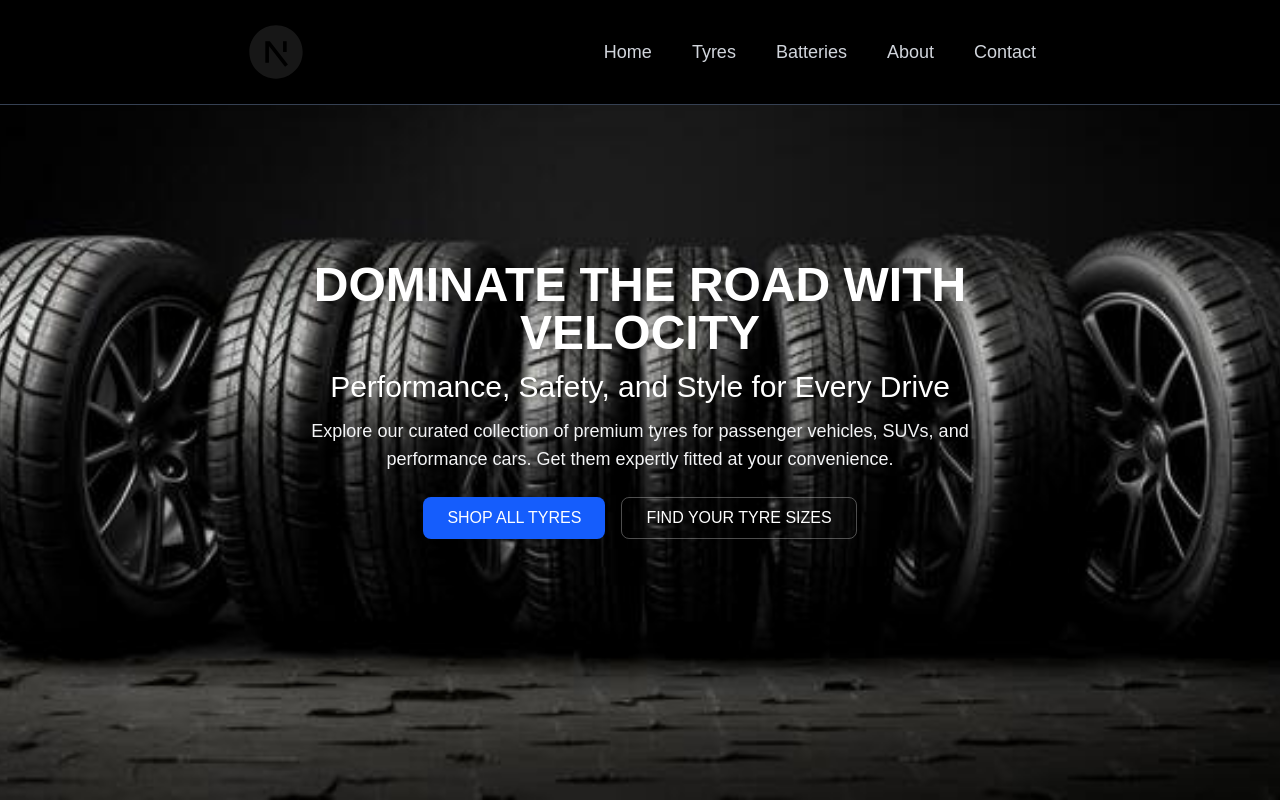
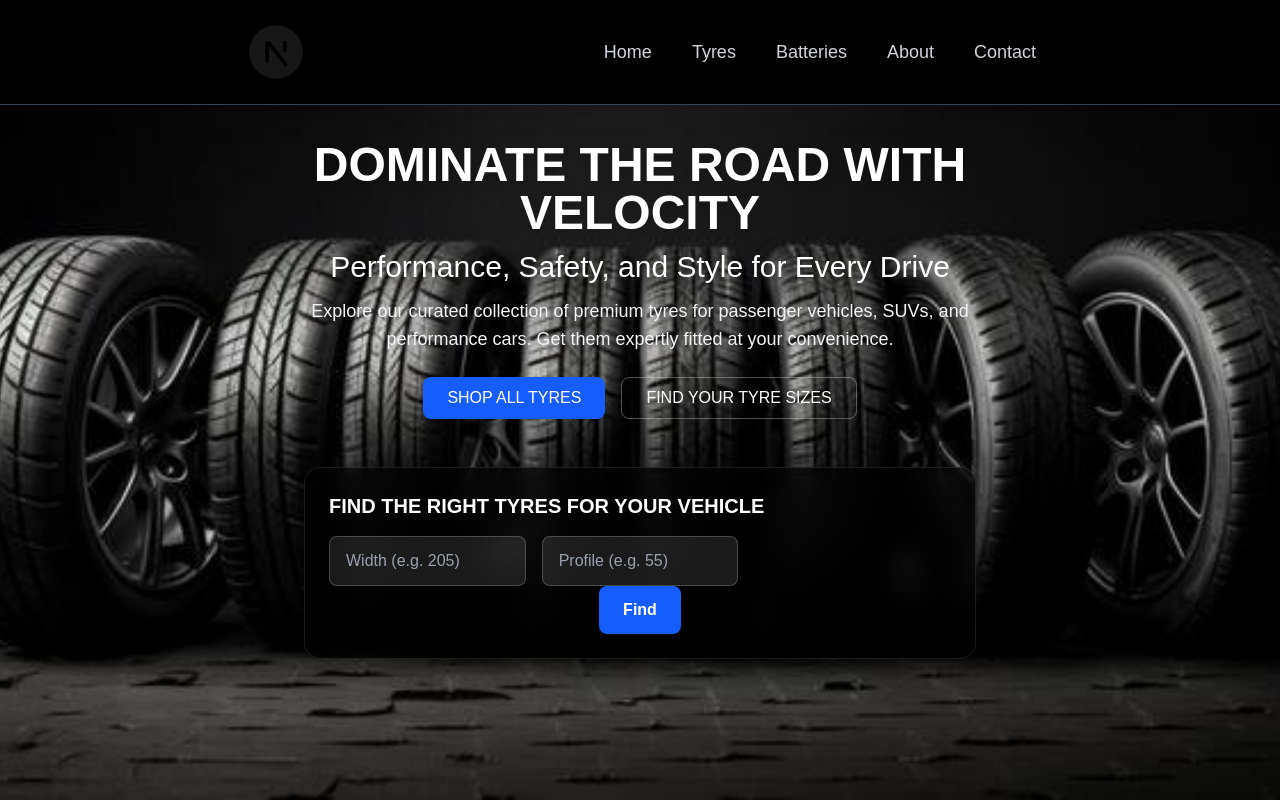
Before and after one commit to billiam-creator/Next.js_snippets, a Next.js app: page / in a window 1280 px wide. Built offline with nearby package versions, Linux system fonts and the light colour scheme.

Commit message:
added filter bar

```diff
--- a/app/page.tsx
+++ b/app/page.tsx
@@ -35,6 +35,32 @@ export default function Home(){
     <Button text="FIND YOUR TYRE SIZES" variant="outline" />
   </div>
 
+  {/* --- The Finder Box --- */}
+<div className="mt-12 bg-black/60 backdrop-blur-md p-6 rounded-2xl border border-white/10 w-full max-w-2xl mx-auto">
+  <h3 className="text-xl font-bold text-white mb-4 text-left">
+    FIND THE RIGHT TYRES FOR YOUR VEHICLE
+  </h3>
+
+  <div className="grid grid-cols-1 md:grid-cols-3 gap-4">
+
+  <input
+    type="text"
+    placeholder="Width (e.g. 205)"
+    className="bg-white/10 border border-white/20 rounded-lg px-4 py-3 text-white placeholder:text-gray-400 focus:outline-none focus:ring-2 focus:ring-blue-500"
+  />
+
+
+  <input
+    type="text"
+    placeholder="Profile (e.g. 55)"
+    className="bg-white/10 border border-white/20 rounded-lg px-4 py-3 text-white placeholder:text-gray-400 focus:outline-none focus:ring-2 focus:ring-blue-500"
+  />
+
+</div>
+<button className="bg-blue-600 hover:bg-blue-700 text-white font-bold py-3 px-6 rounded-lg transition-all
+shadow-lg active:scale-95">Find</button>
+</div>
+
 
 </div>
     </main>
```
